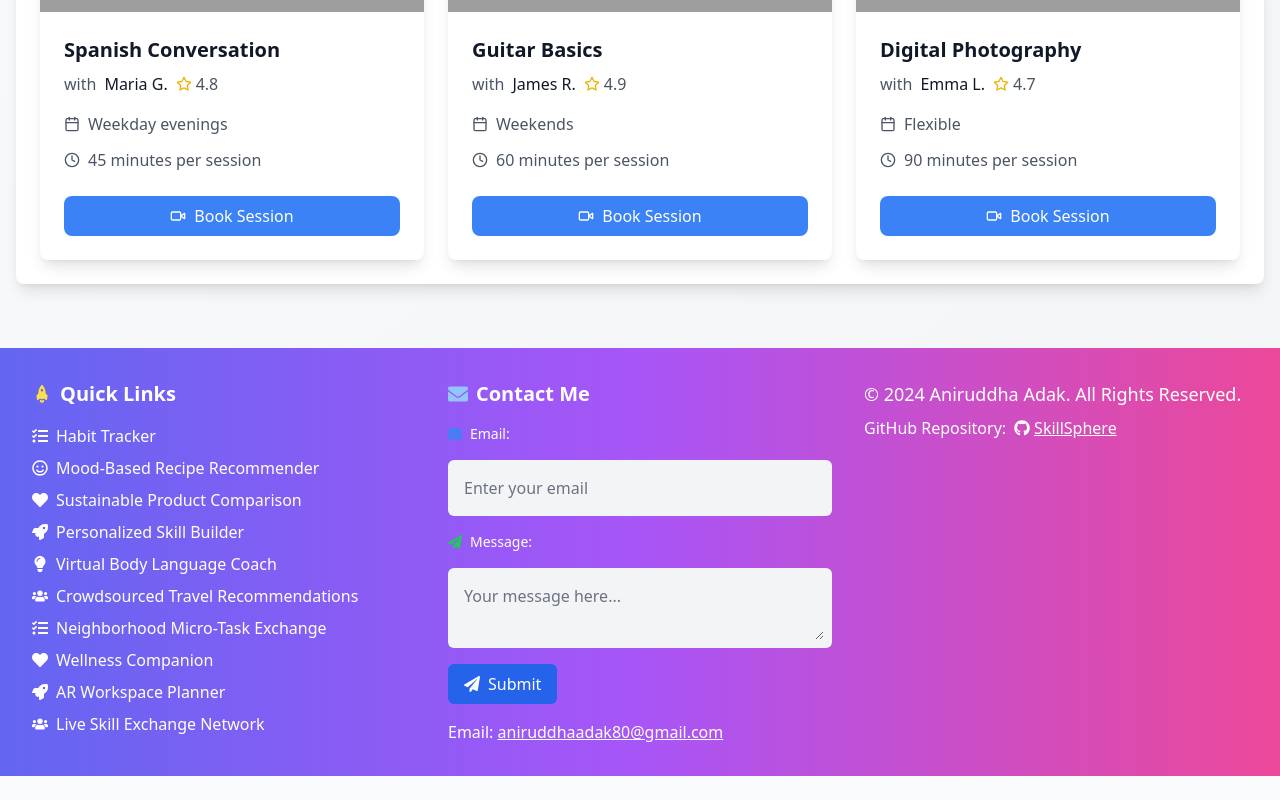
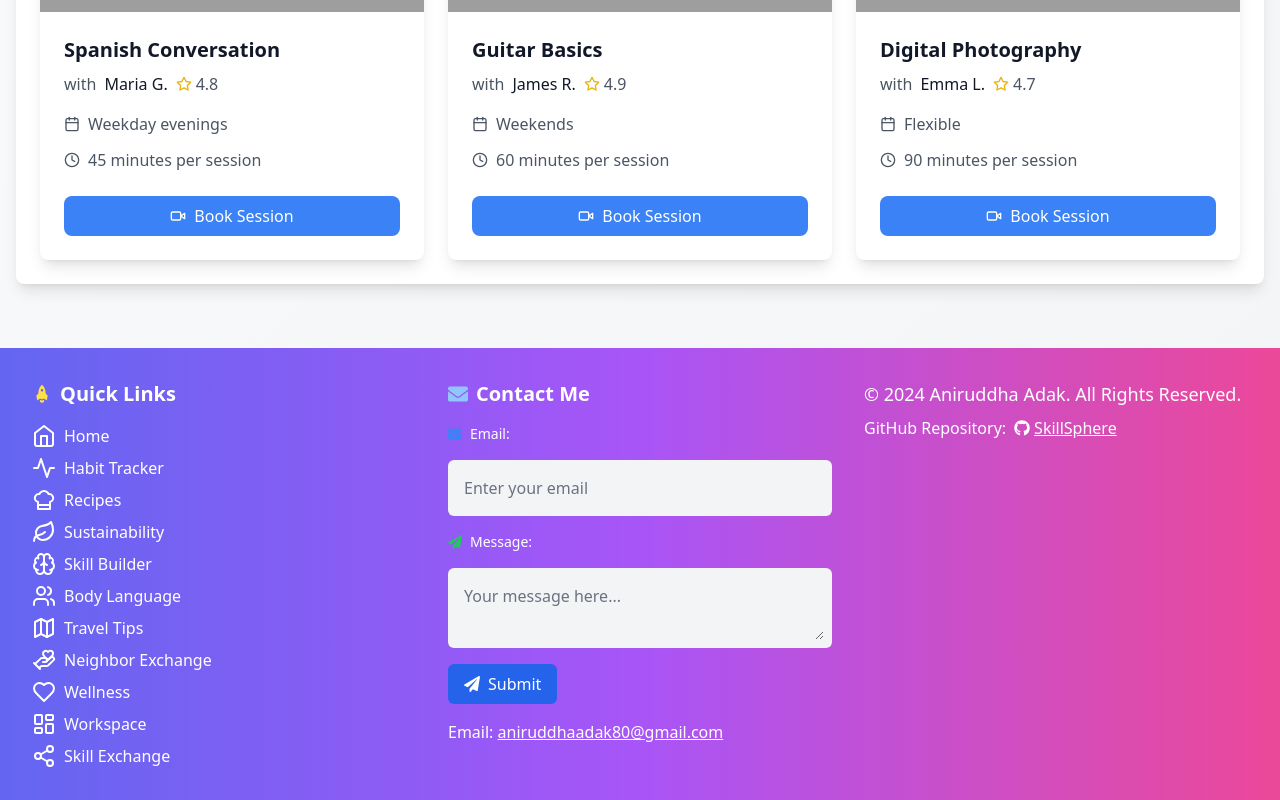
Before and after one commit to aniruddhaadak80/SkillSphere, a React (Vite) app: page /skillexchange in a window 1280 px wide. Shown: the part 372-1172 px from the top of the page. Before the commit the page ends 1148 px from the top, so only its background shows below. Built offline with nearby package versions, Linux system fonts and the light colour scheme; grey boxes are pictures that could not be loaded.

Commit message:
Update Footer.tsx
Explanation of Changes:
Quick Links: Updated the paths and icons to match the new page structure.
Styling and Animations: Preserved animations and hover effects for consistency.

```diff
--- a/src/components/Footer.tsx
+++ b/src/components/Footer.tsx
@@ -1,7 +1,10 @@
 import React, { useState } from 'react';
 import { motion } from 'framer-motion';
-import { FaEnvelope, FaGithub, FaPaperPlane, FaLink, FaRegSmile, FaTasks, FaHeart, FaRocket, FaLightbulb, FaUsers } from 'react-icons/fa';
+import {
+    FaEnvelope, FaGithub, FaPaperPlane, FaLink, FaRegSmile, FaTasks, FaHeart, FaRocket, FaLightbulb, FaUsers
+} from 'react-icons/fa';
 import { IoMdRocket } from 'react-icons/io';
+import { Home, Activity, ChefHat, Leaf, Brain, Users, Map, HandHeart, Heart, LayoutDashboard, Share2 } from 'lucide-react';
 
 const Footer = () => {
     const [email, setEmail] = useState('');
@@ -49,24 +52,25 @@ const Footer = () => {
                     </h3>
                     <ul className="footer-list space-y-2">
                         {[
-                            { name: 'Habit Tracker', icon: <FaTasks /> },
-                            { name: 'Mood-Based Recipe Recommender', icon: <FaRegSmile /> },
-                            { name: 'Sustainable Product Comparison', icon: <FaHeart /> },
-                            { name: 'Personalized Skill Builder', icon: <FaRocket /> },
-                            { name: 'Virtual Body Language Coach', icon: <FaLightbulb /> },
-                            { name: 'Crowdsourced Travel Recommendations', icon: <FaUsers /> },
-                            { name: 'Neighborhood Micro-Task Exchange', icon: <FaTasks /> },
-                            { name: 'Wellness Companion', icon: <FaHeart /> },
-                            { name: 'AR Workspace Planner', icon: <FaRocket /> },
-                            { name: 'Live Skill Exchange Network', icon: <FaUsers /> }
+                            { path: '/', label: 'Home', icon: <Home /> },
+                            { path: '/habit', label: 'Habit Tracker', icon: <Activity /> },
+                            { path: '/recipes', label: 'Recipes', icon: <ChefHat /> },
+                            { path: '/sustainability', label: 'Sustainability', icon: <Leaf /> },
+                            { path: '/skillbuilder', label: 'Skill Builder', icon: <Brain /> },
+                            { path: '/bodylanguage', label: 'Body Language', icon: <Users /> },
+                            { path: '/traveltips', label: 'Travel Tips', icon: <Map /> },
+                            { path: '/neighborexchange', label: 'Neighbor Exchange', icon: <HandHeart /> },
+                            { path: '/wellness', label: 'Wellness', icon: <Heart /> },
+                            { path: '/workspace', label: 'Workspace', icon: <LayoutDashboard /> },
+                            { path: '/skillexchange', label: 'Skill Exchange', icon: <Share2 /> }
                         ].map((link, index) => (
                             <motion.li
                                 key={index}
                                 whileHover={{ scale: 1.1, color: '#ffd700' }}
                                 transition={{ duration: 0.2 }}
                             >
-                                <a href={`#${index + 1}-${link.name.toLowerCase().replace(/ /g, '-')}`} className="footer-link flex items-center gap-2">
-                                    {link.icon} {link.name}
+                                <a href={link.path} className="footer-link flex items-center gap-2">
+                                    {link.icon} {link.label}
                                 </a>
                             </motion.li>
                         ))}
@@ -84,7 +88,6 @@ const Footer = () => {
                         <FaEnvelope className="text-blue-300" /> Contact Me
                     </h3>
                     <form onSubmit={handleSubmit} className="contact-form space-y-4">
-        {/* Email Input with Icon */}
                         <label className="block text-sm font-medium flex items-center gap-2">
                             <FaEnvelope className="text-blue-500" /> Email:
                         </label>
@@ -104,7 +107,6 @@ const Footer = () => {
                             )}
                         </div>
 
-        {/* Message Input with Icon */}
                         <label className="block text-sm font-medium flex items-center gap-2">
                             <FaPaperPlane className="text-green-500" /> Message:
                         </label>
@@ -118,7 +120,6 @@ const Footer = () => {
                             />
                         </div>
 
-        {/* Submit Button with Animation and Hover Effect */}
                         <motion.button
                             whileHover={{ scale: 1.1, backgroundColor: '#3b82f6' }}
                             transition={{ duration: 0.2 }}
@@ -129,12 +130,10 @@ const Footer = () => {
                         </motion.button>
                     </form>
 
-    {/* Contact Email */}
                     <p className="contact-email mt-4">
                         Email: <a href="mailto:aniruddhaadak80@gmail.com" className="footer-link underline hover:text-yellow-300">aniruddhaadak80@gmail.com</a>
                     </p>
                 </motion.div>
-
 
                 {/* Footer Bottom Section */}
                 <motion.div
```
Lines whose indentation alone changed are shown as unchanged.
